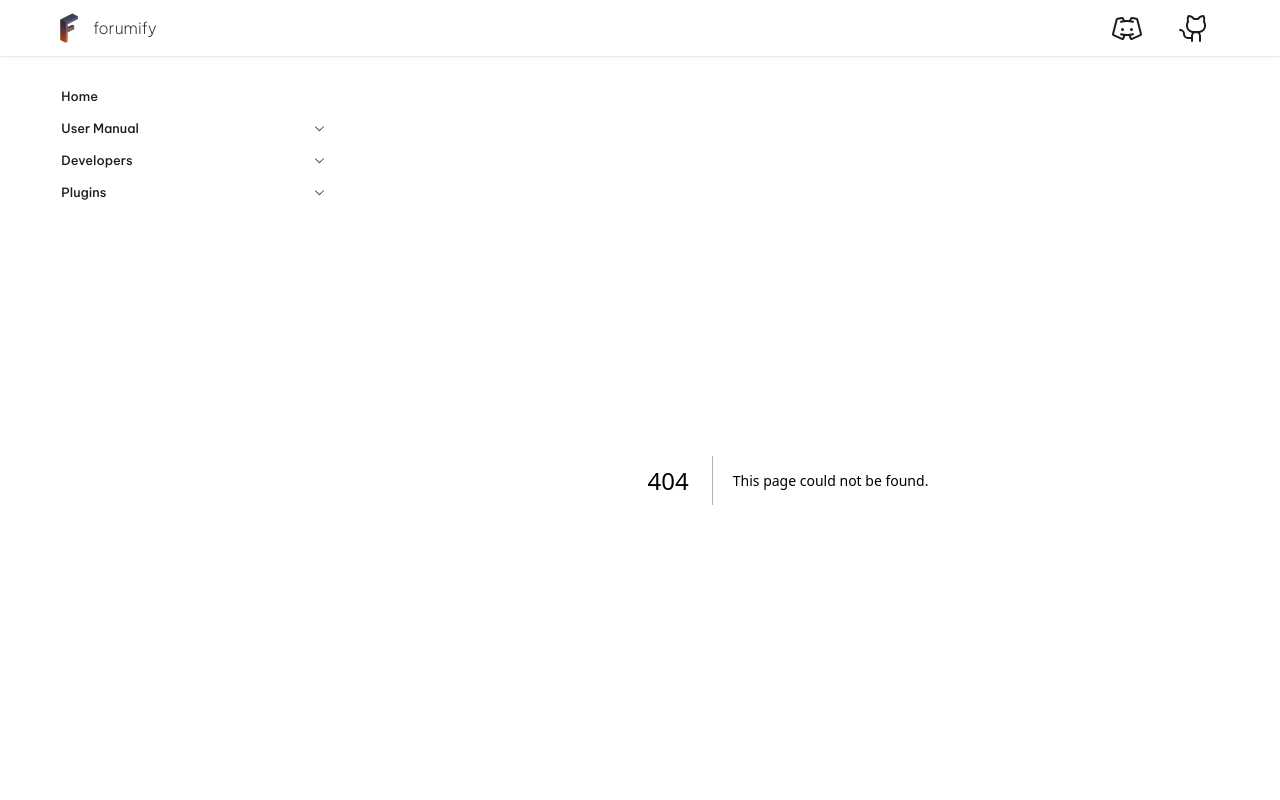
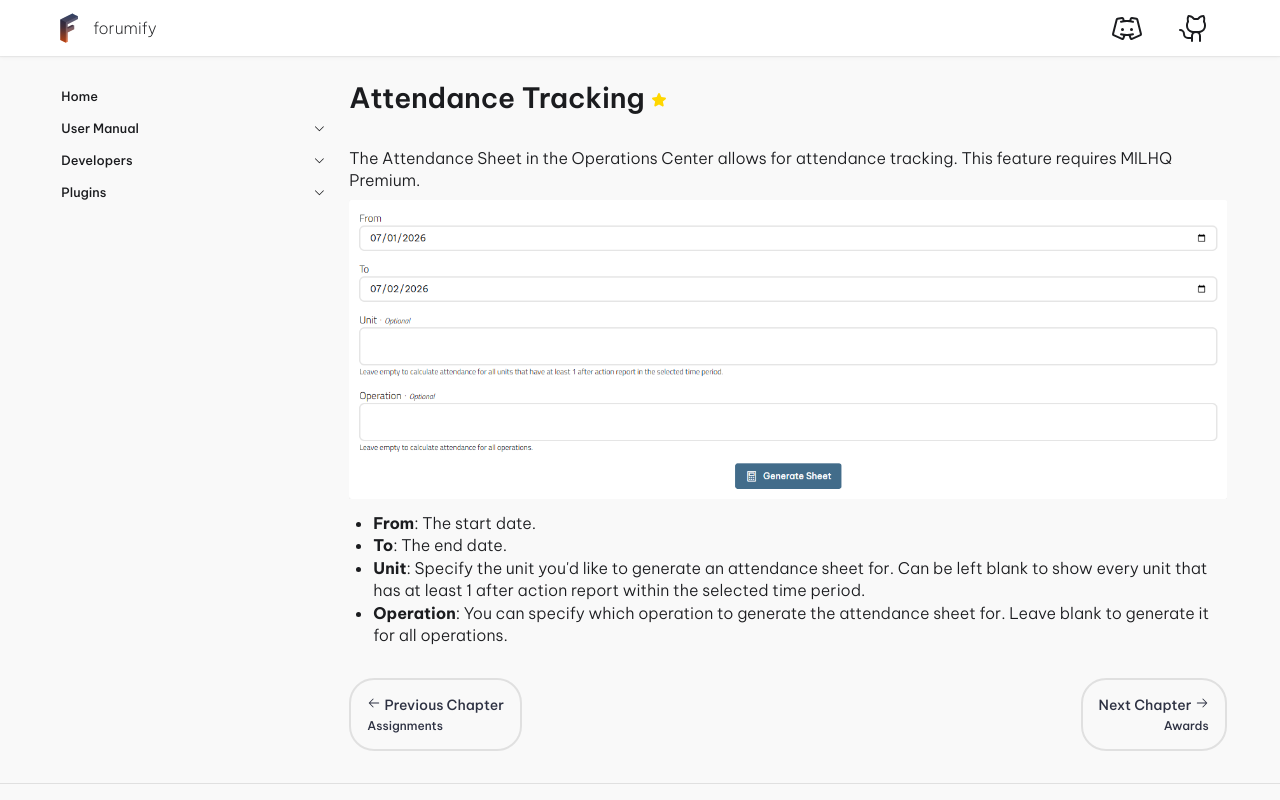
Before and after one commit to forumify/forumify-docs, a Next.js app: page /plugins/milhq-plugin/attendance-tracking in a window 1280 px wide. Before the commit this address had no page. Shown: the top 800 px of the page. Built offline with nearby package versions, Linux system fonts and the light colour scheme.

Commit message:
add attendance tracking

```diff
--- /dev/null
+++ b/src/app/plugins/milhq-plugin/attendance-tracking/page.mdx
@@ -0,0 +1,20 @@
+import GuideNavigator from '@/components/GuideNavigator';
+import { Star } from '@phosphor-icons/react/dist/ssr';
+
+# Attendance Tracking <Star size={16} weight="fill" color="#FFD700" />
+
+The Attendance Sheet in the Operations Center allows for attendance tracking. This feature requires MILHQ Premium.
+
+![Attendance Sheet](/user-manual/plugins/milhq-plugin/attendance-tracking.png)
+
+- **From**: The start date.
+- **To**: The end date.
+- **Unit**: Specify the unit you'd like to generate an attendance sheet for. Can be left blank to show every unit
+that has at least 1 after action report within the selected time period.
+- **Operation**: You can specify which operation to generate the attendance sheet for. Leave blank to generate it
+for all operations.
+
+<GuideNavigator
+    previous={{ href: '/plugins/milhq-plugin/assignments', label: 'Assignments' }}
+    next={{ href: '/plugins/milhq-plugin/awards', label: 'Awards' }}
+/>
```
Also changed, not shown: public/user-manual/plugins/milhq-plugin/attendance-tracking.png (added).
